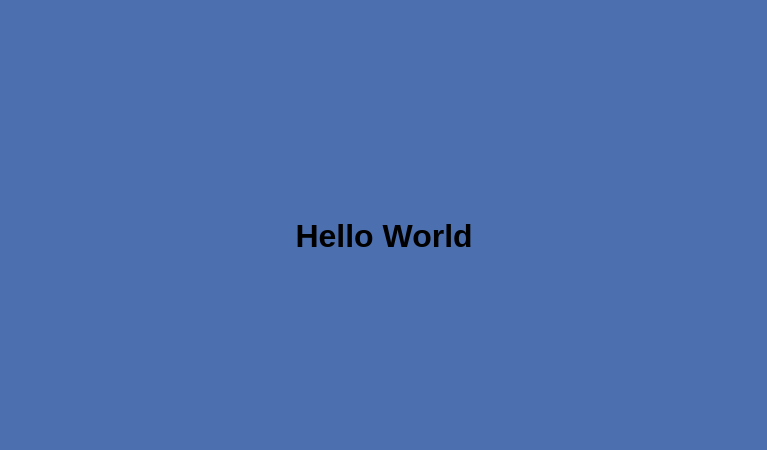
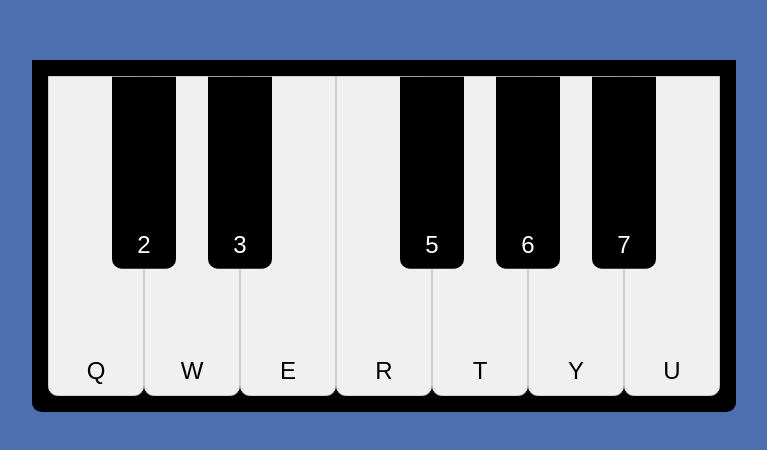
Before and after one commit to WenderG/Teclado_musical, a React (Vite) app: page / in a window 1280 px wide. Shown: the part 164-614 px from the top of the page, without its empty margins (256-1023 px from the left). Built offline with nearby package versions, Linux system fonts and the light colour scheme.

Commit message:
build(App): import components WhiteKey/BlackKey

```diff
--- a/src/App.jsx
+++ b/src/App.jsx
@@ -1,6 +1,12 @@
+import { WhiteKey } from './components/WhiteKey/WhiteKey'
+import { BlackKey } from './components/BlackKey/BlackKey'
+
 function App() {
   return (
-    <h1>Hello World</h1>
+    <>
+      <WhiteKey />
+      <BlackKey />
+    </>
   )
 }
 
```
